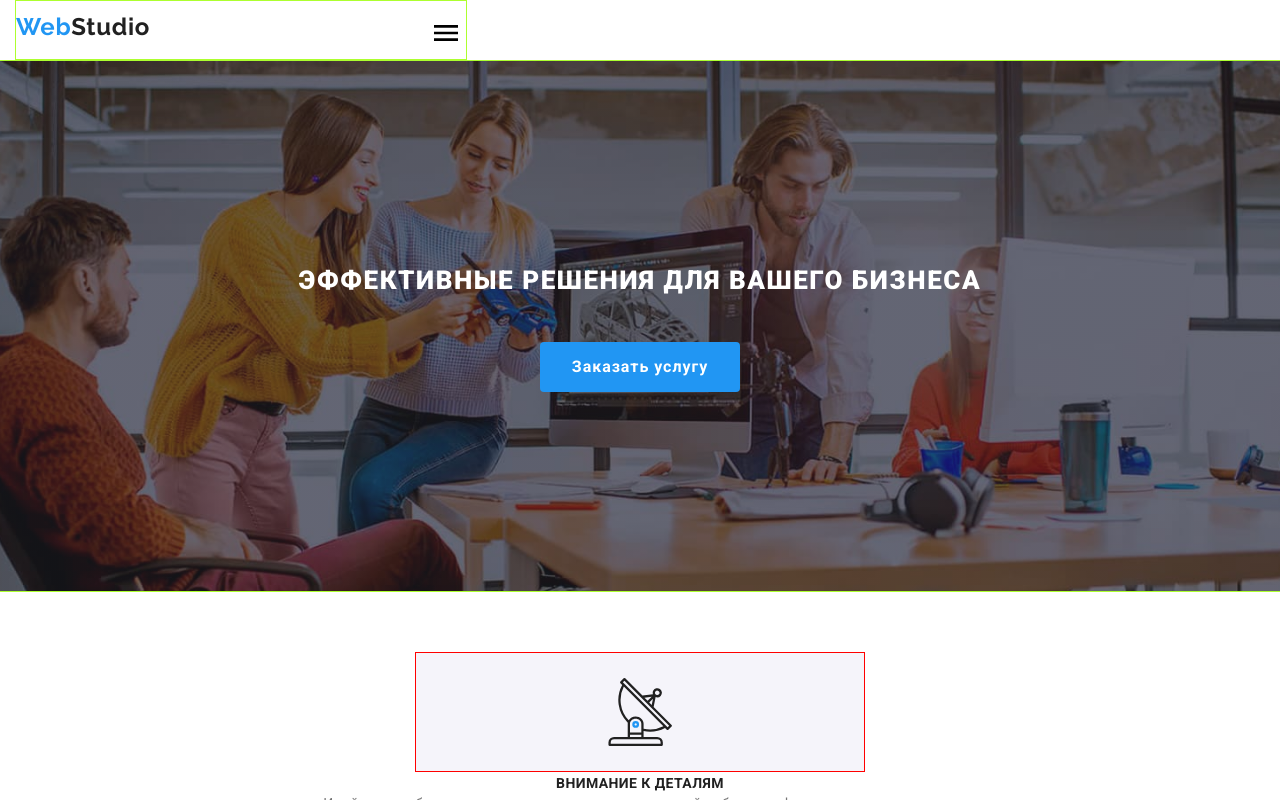
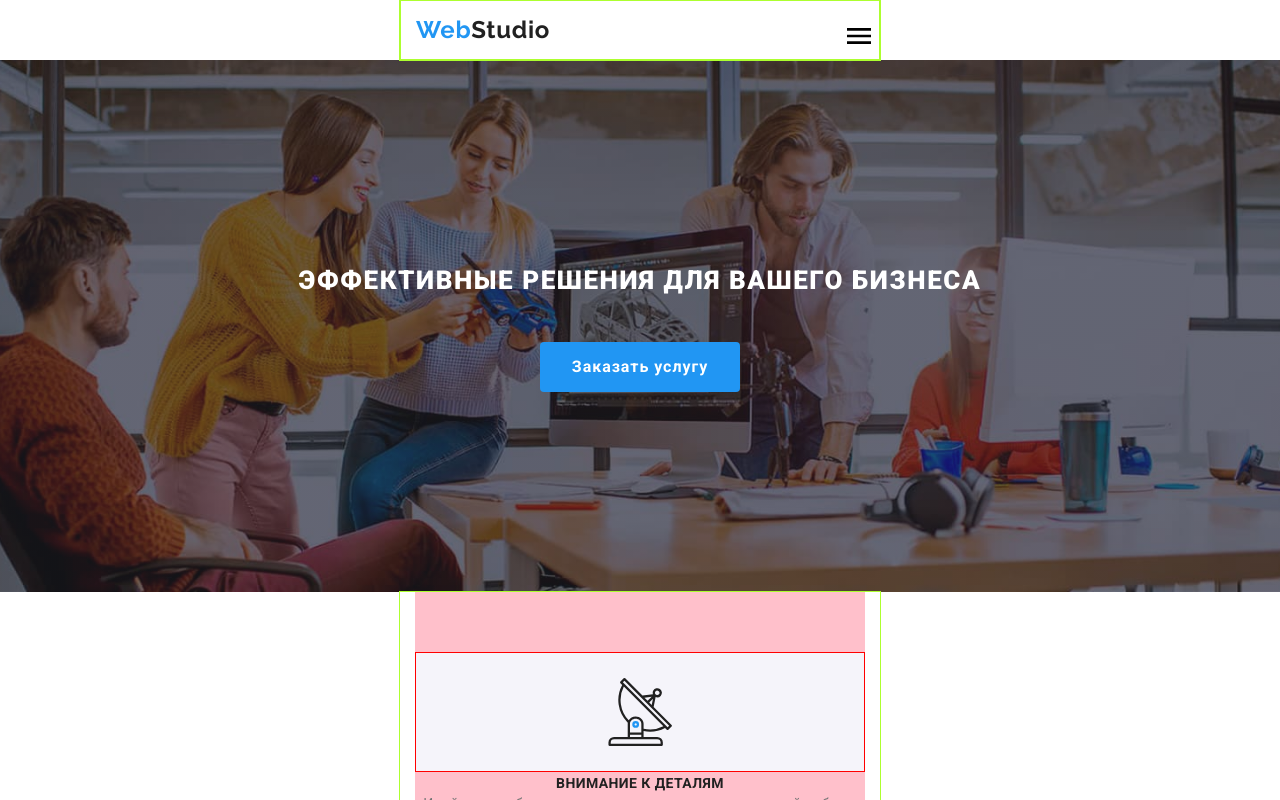
Before and after one commit to YuriiT2007/goit-markup-hw-08, a plain HTML site: page index.html in a window 1280 px wide. Shown: the top 800 px of the page. Drawn offline with nearby package versions, Linux system fonts and the light colour scheme.

Commit message:
good day

```diff
--- a/sass/base/_body.scss
+++ b/sass/base/_body.scss
@@ -33,7 +33,9 @@ body {
   margin: 0 auto;
   padding-left: 15px;
   padding-right: 15px;
-
+  @media screen and (min-width: 480px) {
+    width: 480px;
+  }
   // @media screen and (min-width: 480px) {
   //   width: 480px;
   //   background-color: aqua;
--- a/sass/components/_pageheader_mob.scss
+++ b/sass/components/_pageheader_mob.scss
@@ -8,11 +8,7 @@
   align-items: center;
 
   position: relative;
-
-  //   @media screen and (min-width: 600px) {
-  //     background-color: yellow;
-  //   }
-  // }
+}
 
 // @media screen and (min-width: 800px) {
 //   .header-nav {
@@ -21,7 +17,7 @@
 // @media screen and(min-width:768px) and (max-width: 1199px) {
 //   display: none;
 // }
-}
+
 .main-nav {
   color: var(--text-dec-black);
   display: flex;
@@ -74,19 +70,20 @@
     height: 796px;
     background-color: pink;
   }
-}
   .navbox {
     // display: none;
     // color: var(--text-dec-black);
     // list-style: none;
     // display: flex;
     // margin-left: 93px;
-  margin-bottom: 300px;
+
     // position: absolute;
     // width: 150px;
     // height: 796px;
     // background-color: #ffffff;
+    margin-bottom: 300px;
     border: 2px solid black;
+  }
   &.is-open {
     display: flex;
     padding-top: 48px;
@@ -200,14 +197,19 @@
 
 .mobdiv {
   border: 1px solid greenyellow;
-  // width: 480px;
+  width: 480px;
   height: 60px;
-  padding-top: 12px;
-  // margin-left: auto;
-  // margin-right: auto;
+  padding-left: 15px;
+  padding-top: 15px;
+  margin-left: -15px;
+  margin-right: -15px;
 
   display: flex;
   justify-content: space-between;
+
+  // @media screen and (min-width: 768px) {
+  //   background-color: yellow;
+  //   // width: 480px;
 }
 
 .moddiv_bat {
@@ -217,10 +219,14 @@
   background-color: transparent;
   border: transparent;
   margin-left: 276px;
+  z-index: 5;
+}
 // margin-top: 10px;
 
-  z-index: 5;
-}
+// @media screen and (min-width: 768px) {
+//   display: none;
+// }
+
 .mobdiv_icon {
   width: 40px;
   height: 40px;
--- a/sass/components/_property_mob.scss
+++ b/sass/components/_property_mob.scss
@@ -7,6 +7,9 @@
   //   display: flex;
   padding-top: 60px;
   padding-bottom: 60px;
+  @media screen and (min-width: 768px) {
+    background-color: pink;
+  }
 }
 // .module__groop-pec:first-child {
 //   margin-left: 0px;
```
Also changed, not shown: css/main.css, css/main.min.css, 2 other files. Lines whose indentation alone changed are shown as unchanged.
